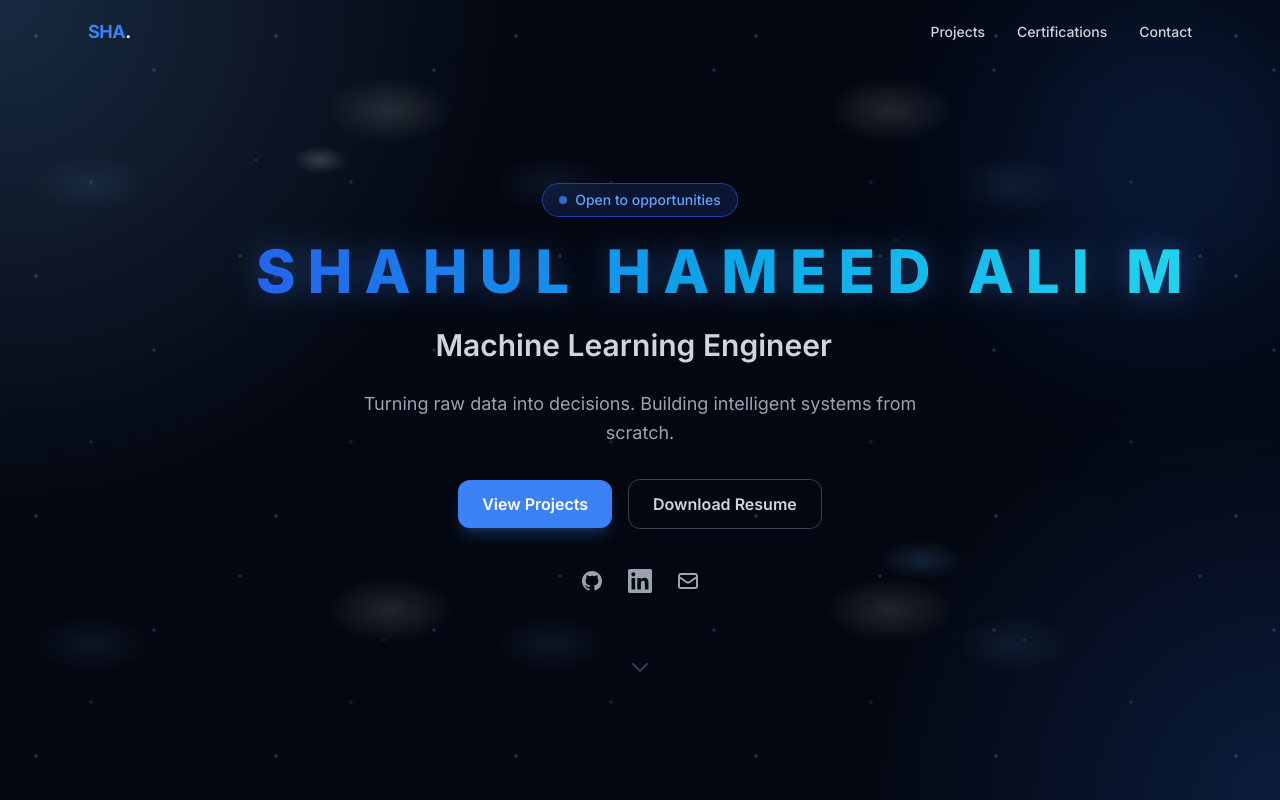
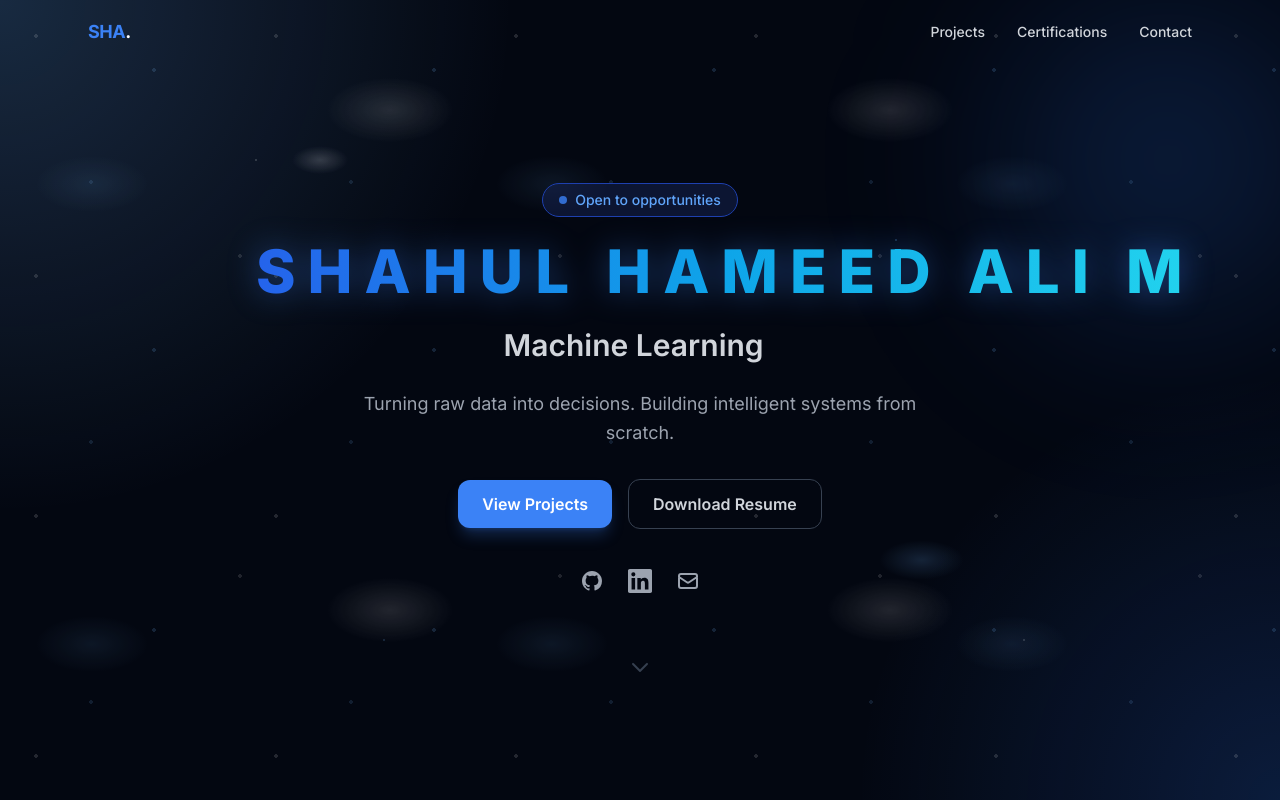
Before and after one commit to kattziee/Portfolio, a Next.js app: page / in a window 1280 px wide. Shown: the top 800 px of the page. Built offline with nearby package versions, Linux system fonts and the light colour scheme.

Commit message:
Update job title and fix name formatting

```diff
--- a/components/Hero.tsx
+++ b/components/Hero.tsx
@@ -3,7 +3,7 @@ import { useEffect, useState } from "react";
 
 const TITLES = [
   "Data Scientist",
-  "Machine Learning Engineer",
+  "Machine Learning",
   "Python Developer",
   "Power BI Analyst",
 ];
@@ -43,7 +43,7 @@ export default function Hero() {
         {/* Name */}
         <h1 className="text-centre mx-auto text-4xl sm:text-5xl lg:text-6xl font-extrabold tracking-[0.2em] uppercase leading-tight text-blue-900 dark:text-white whitespace-nowrap">
           <span className="inline-block bg-gradient-to-r from-blue-600 via-sky-500 to-cyan-400 bg-clip-text text-transparent drop-shadow-[0_0_16px_rgba(59,130,246,0.45)]">
-            SHAHUL HAMEED ALI M
+          SHAHUL HAMEED ALI M
           </span>
         </h1>
 
```
